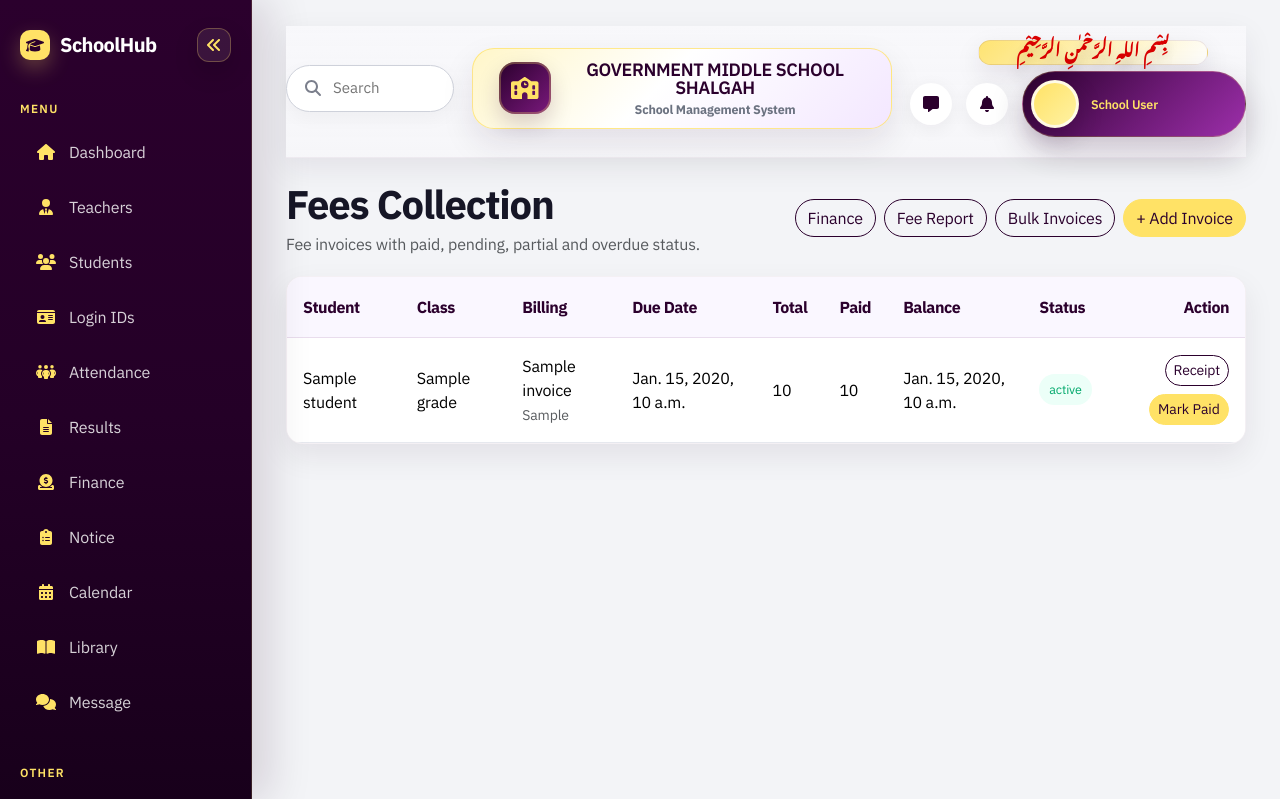
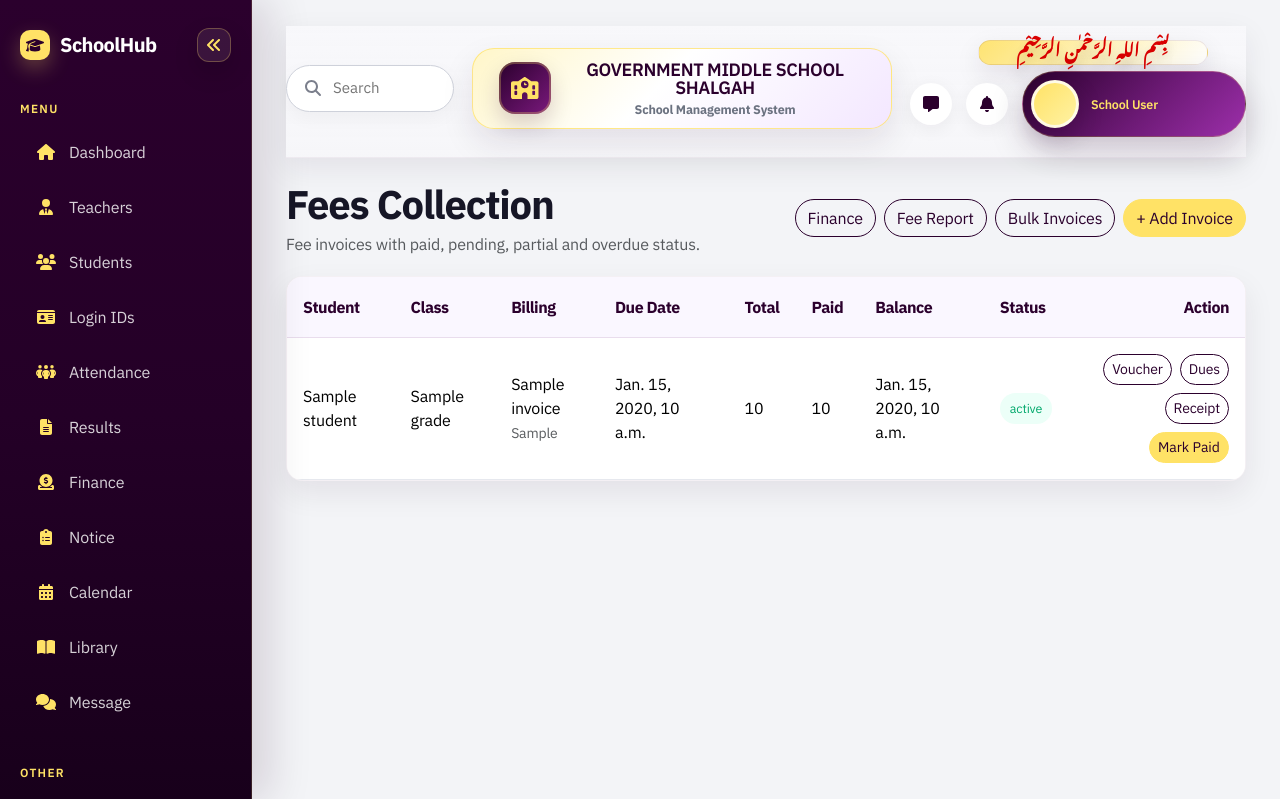
Before and after one commit to pehlidachan/school-management-system, a Django app: template school/templates/fees_collection.html in a window 1280 px wide. Shown: the top 799 px of the page. Run offline with Django 5.2, Linux system fonts and the light colour scheme; the template is opened without the code that fills it: most values are stand-ins (such as "Sample title", 1, 10 or a date in 2020); some libraries are stand-ins or nearby versions.

Commit message:
Add voucher and dues actions to fee list

```diff
--- a/school/templates/fees_collection.html
+++ b/school/templates/fees_collection.html
@@ -34,6 +34,8 @@
                     <td><span class="hub-status {{ invoice.status }}">{{ invoice.get_status_display }}</span></td>
                     <td class="text-end">
                         <div class="d-flex gap-2 justify-content-end flex-wrap">
+                            <a class="btn btn-sm btn-outline-dark rounded-pill" target="_blank" href="{% url 'fee_voucher' invoice.id %}">Voucher</a>
+                            <a class="btn btn-sm btn-outline-dark rounded-pill" target="_blank" href="{% url 'student_dues_statement' invoice.student.id %}">Dues</a>
                             <a class="btn btn-sm btn-outline-dark rounded-pill" target="_blank" href="{% url 'fee_receipt' invoice.id %}">Receipt</a>
                             {% if invoice.status != 'paid' %}
                             <form method="POST" action="{% url 'mark_fee_paid' invoice.id %}" class="d-inline">
```
